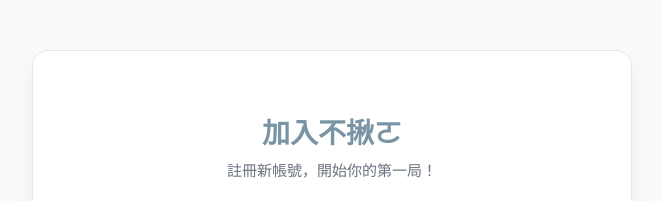
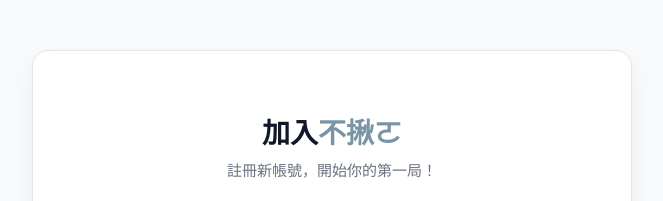
Before and after one commit to B1329041/database_web, a React (Vite) app: page /nojo/register in a window 1280 px wide. Shown: the top 201 px of the page, without its empty margins (308-971 px from the left). Built offline with nearby package versions, Linux system fonts and the light colour scheme.

Commit message:
Only colorize 不揪ㄛ in Register page title

```diff
--- a/src/pages/Register.jsx
+++ b/src/pages/Register.jsx
@@ -24,7 +24,7 @@ function Register() {
     <div className="login-container">
       <div className="login-card">
         <div className="login-header">
-          <h1 className="login-title" style={{ color: '#7995a5' }}>加入不揪ㄛ</h1>
+          <h1 className="login-title">加入<span style={{ color: '#7995a5' }}>不揪ㄛ</span></h1>
           <p className="login-subtitle">註冊新帳號，開始你的第一局！</p>
         </div>
 
```
